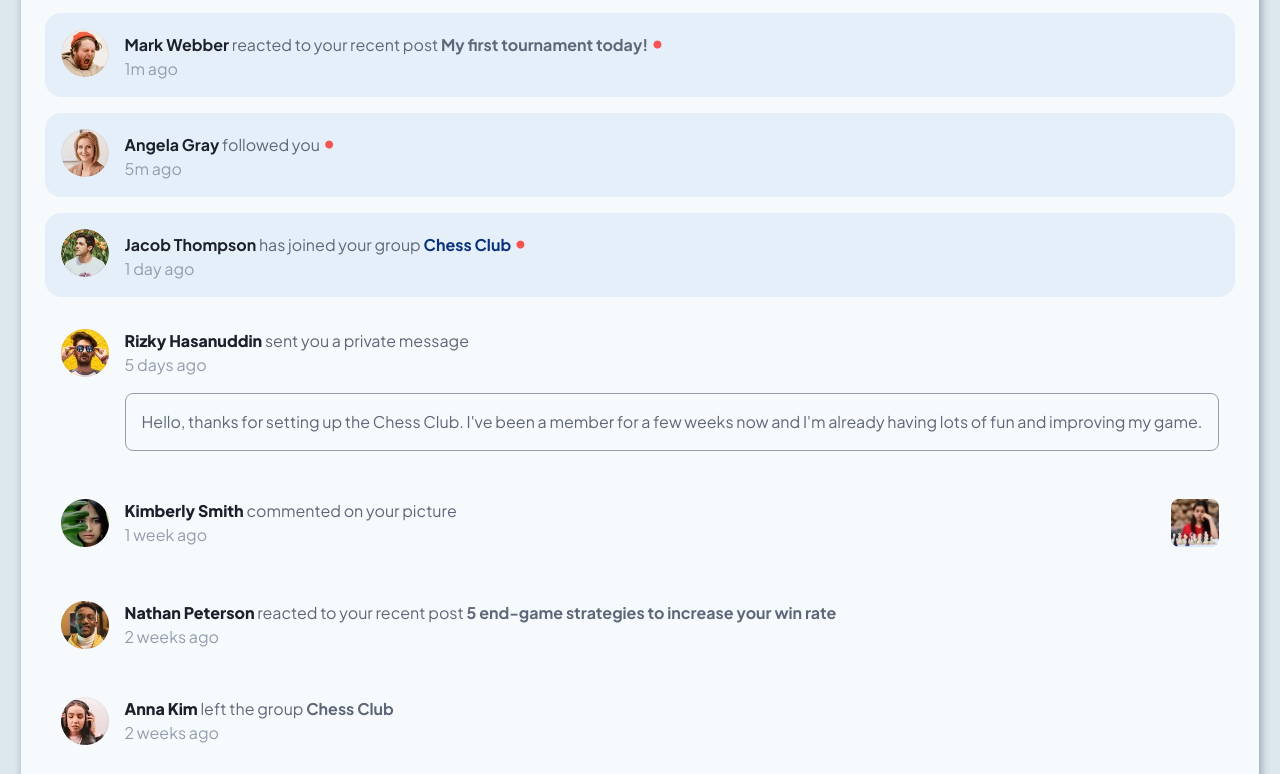
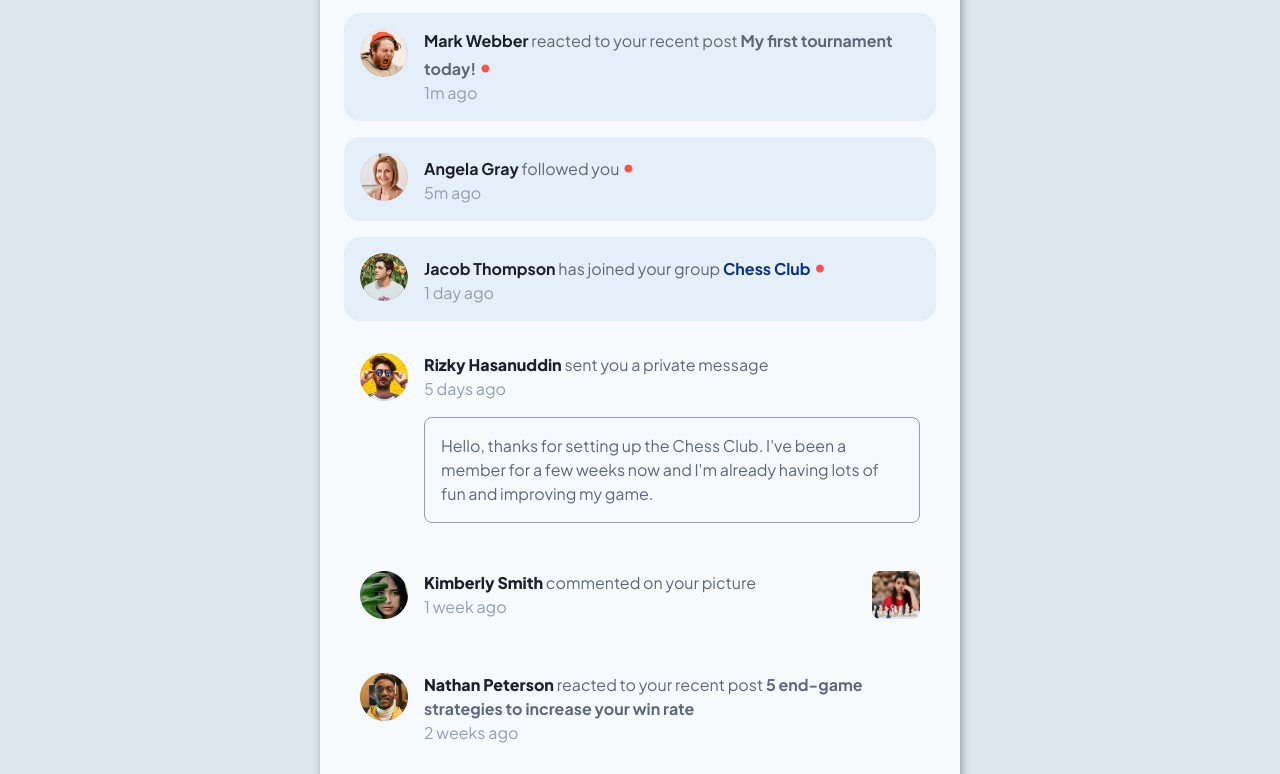
Before and after one commit to oluwas3yi2/notifications-pagge, a website: page index.html in a window 1280 px wide. Shown: the part 137-911 px from the top of the page. Drawn offline with Linux system fonts and the light colour scheme.

Commit message:
refurbished main.scss

```diff
--- a/scss/main.scss
+++ b/scss/main.scss
@@ -196,17 +196,64 @@ article.card {
   }
 }
 
-@media (min-width: 500px) {
-  main {
+@media (min-width: 300px) and (max-width: 349px) {
+  body {
+    font-size: clamp(0.65rem, 0.88rem, 0.95rem);
+  }
+}
+@media (min-width: 350px) and (max-width: 374px) {
+  body {
+    font-size: clamp(0.65rem, 0.95rem, 1rem);
+  }
+}
+
+@media (min-width: 550px) {
+  body {
+    // border: 2px solid red;
     background: $navy-100;
     display: flex;
+    flex-direction: column;
     justify-content: center;
     align-items: center;
+    // height: 100vh;
+
+    main {
+      // border: 2px solid rgb(224, 238, 28);
+      margin: 3rem auto;
+    }
 
     article.card {
       box-shadow: 2px 2px 10px $gray-500;
       border-radius: 1rem;
-      margin: 3rem 0;
+      margin: 0 auto;
+      width: 50%;
+
+      @media (min-width: 700px) {
+        width: 70%;
+      }
     }
   }
 }
+
+@media (max-height: 899px) {
+  body {
+    display: block;
+    height: 100%;
+
+    main {
+      margin: 3rem auto;
+    }
+
+    article.card {
+      width: 60%;
+    }
+  }
+}
+
+@media (min-width: 1279px) {
+  body {
+    article.card {
+      width: 50%;
+    }
+  }
+}
```
Also changed, not shown: style.css, 1 other file.
